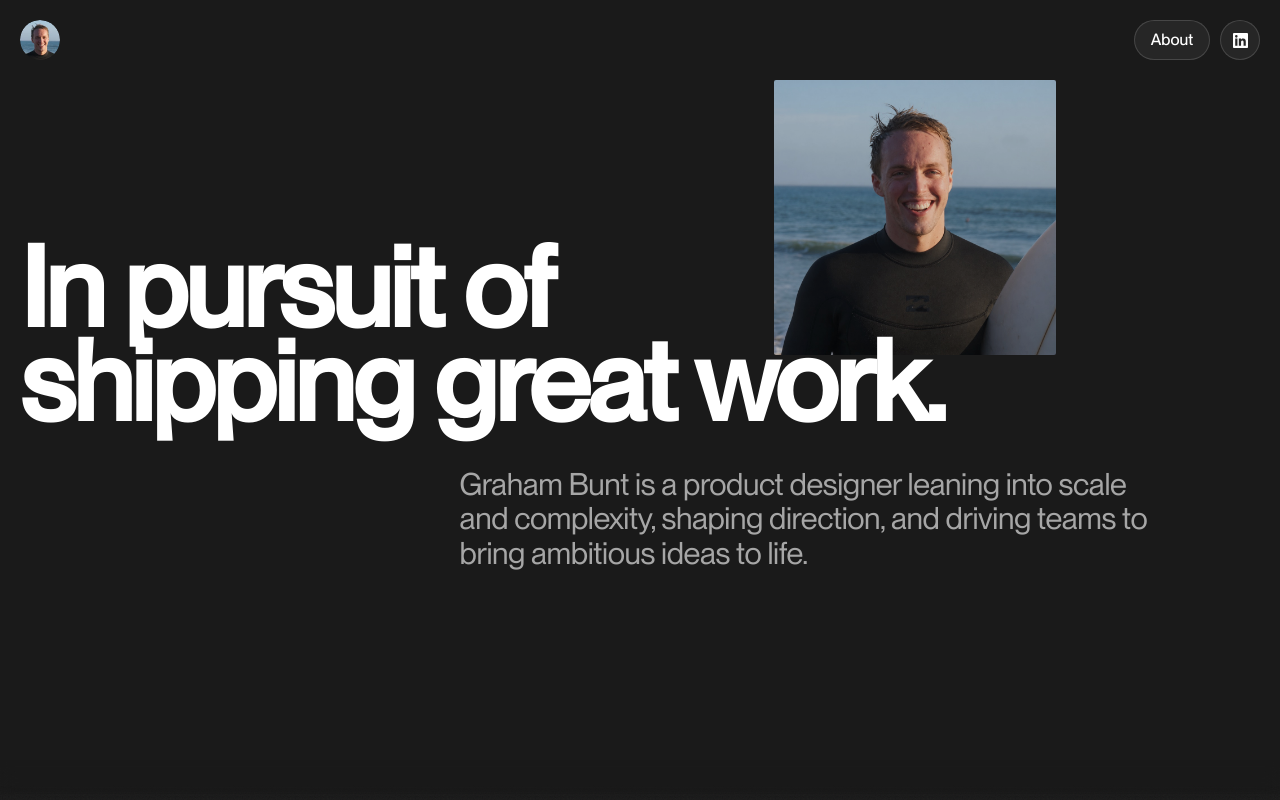
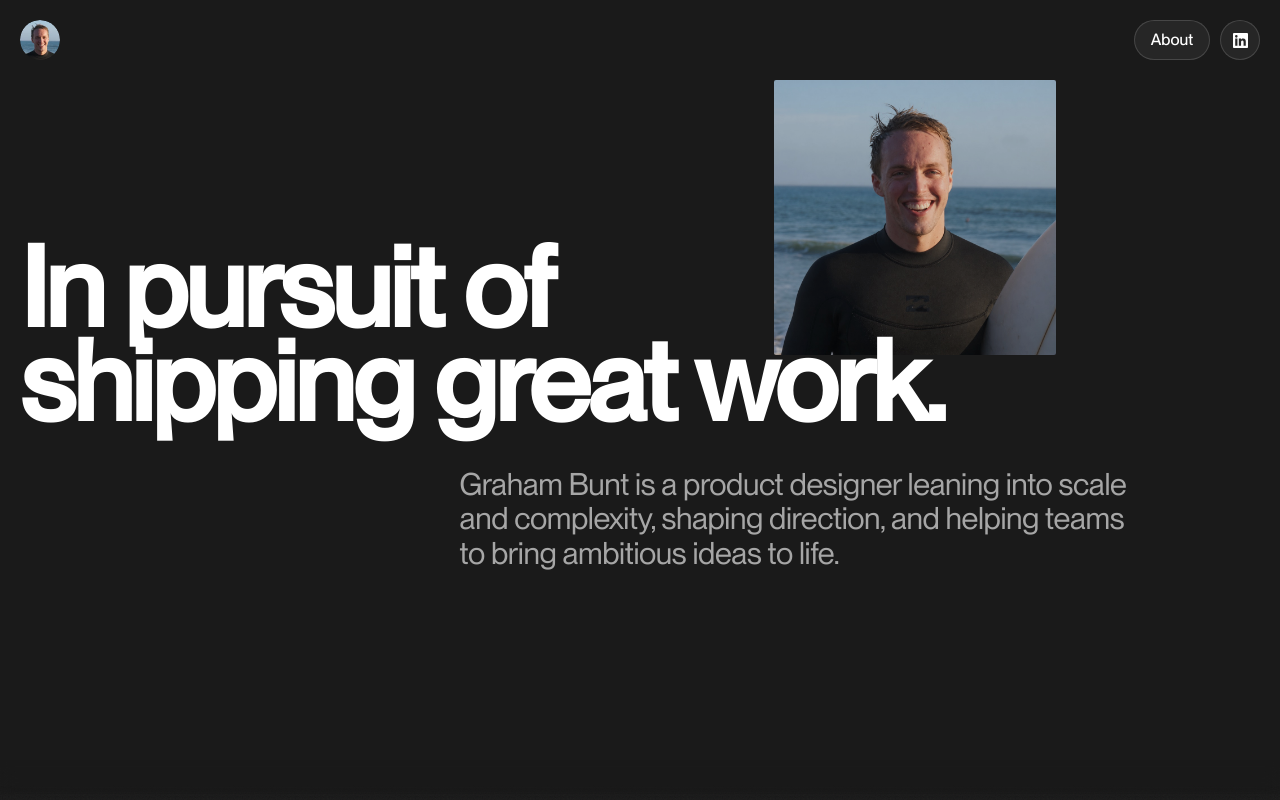
Before and after one commit to GrahamBunt/portfolio, a Next.js app: page / in a window 1280 px wide. Shown: the top 800 px of the page. Built offline with nearby package versions, Linux system fonts and the light colour scheme.

Commit message:
Update product designer description

```diff
--- a/src/app/layout.tsx
+++ b/src/app/layout.tsx
@@ -6,7 +6,7 @@ export const metadata: Metadata = {
   metadataBase: new URL("https://grahambunt.com"),
   title: "Graham Bunt — Product Designer",
   description:
-    "Graham Bunt is a product designer leaning into scale and complexity, shaping direction, and driving teams to bring ambitious ideas to life.",
+    "Graham Bunt is a product designer leaning into scale and complexity, shaping direction, and helping teams to bring ambitious ideas to life.",
   alternates: {
     canonical: "/",
   },
@@ -18,7 +18,7 @@ export const metadata: Metadata = {
   openGraph: {
     title: "Graham Bunt — Product Designer",
     description:
-      "Graham Bunt is a product designer leaning into scale and complexity, shaping direction, and driving teams to bring ambitious ideas to life.",
+      "Graham Bunt is a product designer leaning into scale and complexity, shaping direction, and helping teams to bring ambitious ideas to life.",
     url: "https://grahambunt.com",
     siteName: "Graham Bunt",
     images: [
@@ -35,7 +35,7 @@ export const metadata: Metadata = {
     card: "summary_large_image",
     title: "Graham Bunt — Product Designer",
     description:
-      "Graham Bunt is a product designer leaning into scale and complexity, shaping direction, and driving teams to bring ambitious ideas to life.",
+      "Graham Bunt is a product designer leaning into scale and complexity, shaping direction, and helping teams to bring ambitious ideas to life.",
     images: ["/home-hero-portrait.jpg"],
   },
 };
--- a/src/app/page.tsx
+++ b/src/app/page.tsx
@@ -16,7 +16,7 @@ const homeFeaturedProjects = featuredHomeProjectSlugs
 
 const HOME_EMAIL = "gtbunt@gmail.com";
 const HOME_SUPPORT_TEXT =
-  "Graham Bunt is a product designer leaning into scale and complexity, shaping direction, and driving teams to bring ambitious ideas to life.";
+  "Graham Bunt is a product designer leaning into scale and complexity, shaping direction, and helping teams to bring ambitious ideas to life.";
 const HOME_STRUCTURED_DATA = {
   "@context": "https://schema.org",
   "@graph": [
```
